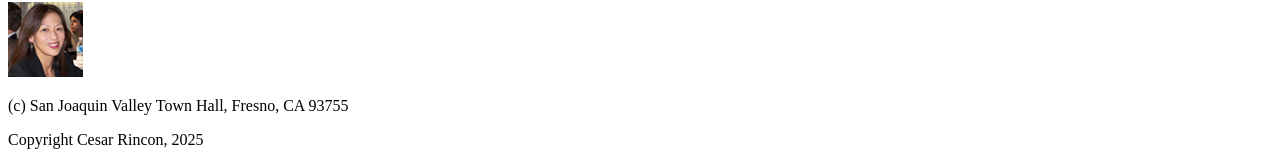
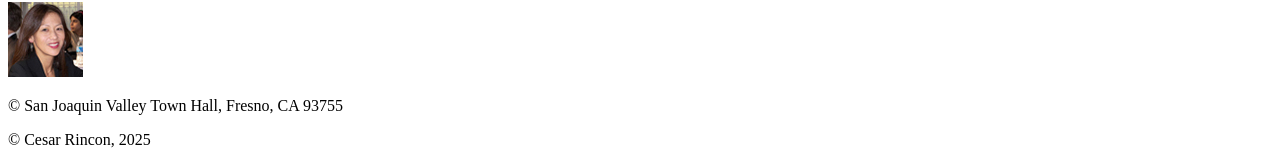
Before and after one commit to 23ceez/A05, a plain HTML site: page index.html in a window 1280 px wide. Shown: the part 904-1066 px from the top of the page. Drawn offline with Linux system fonts and the light colour scheme.

Commit message:
Fix HTML formatting and update copyright symbol

```diff
--- a/index.html
+++ b/index.html
@@ -53,8 +53,8 @@
 
 	</main>
 	<footer>
-		<p>(c) San Joaquin Valley Town Hall, Fresno, CA 93755</p>
-		<p> Copyright Cesar Rincon, 2025</p>
+		<p>&copy; San Joaquin Valley Town Hall, Fresno, CA 93755</p>
+		<p>&copy; Cesar Rincon, 2025</p>
 	</footer>
 </body>
 
```
